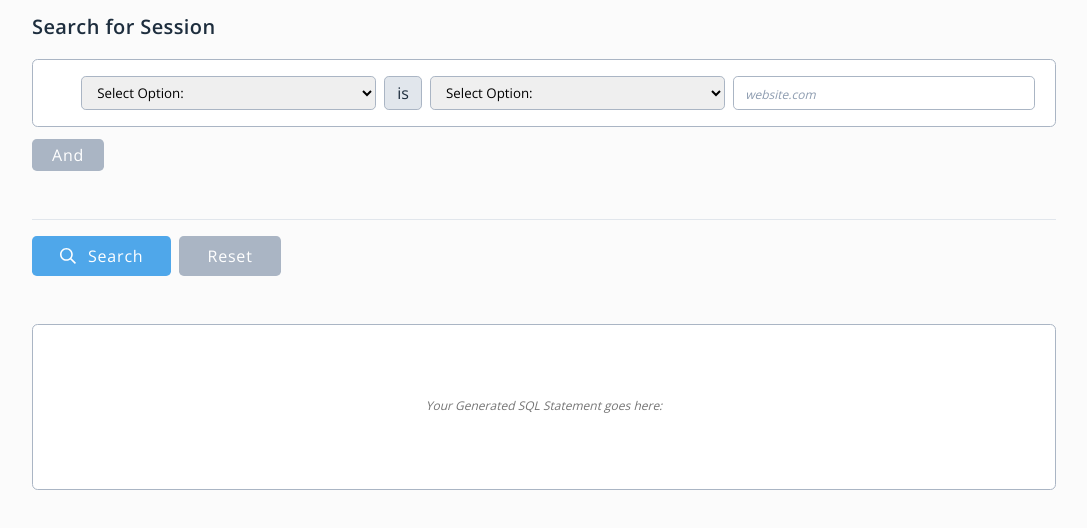
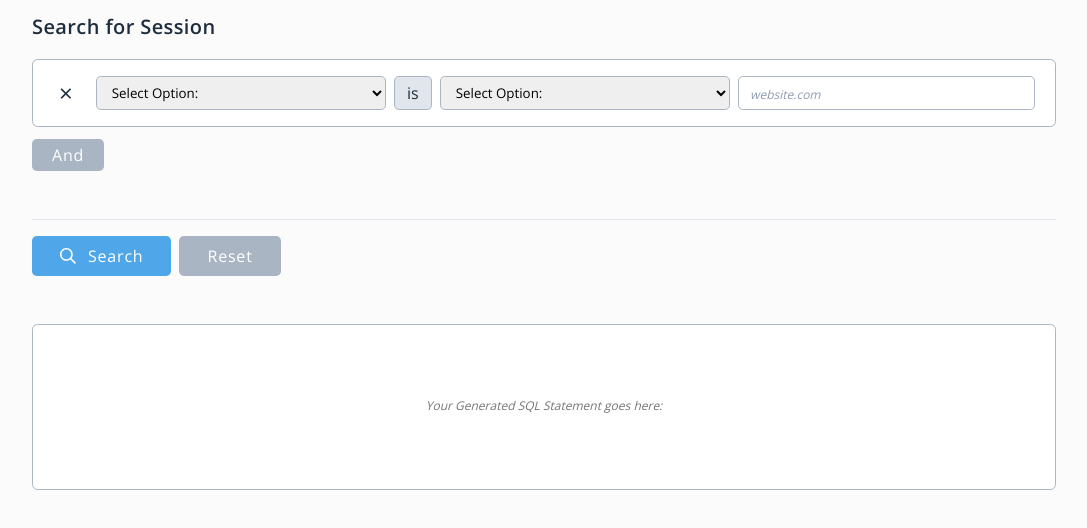
Before and after one commit to RyanBrown/quantum-metric, a React (Create React App) app: page / in a window 1280 px wide. Shown: the top 528 px of the page, without its empty margins (96-1183 px from the left). Built offline with nearby package versions, Linux system fonts and the light colour scheme.

Commit message:
Quantim Metric - styled-components added

```diff
--- a/src/App.js
+++ b/src/App.js
@@ -13,13 +13,13 @@ function App() {
         <>
             <h1>Search for Session</h1>
 
-            <FilterBlock>
-                <Button variant='close'></Button>
+            <div className='filter-block'>
+                <Button variant='close'>&times;</Button>
                 <DropDown />
                 <Marker variant='is' />
                 <DropDown />
                 <TextInput placeholder='website.com' type='url' />
-            </FilterBlock>
+            </div>
 
             {/*<FilterBlock>
                  <Button variant='close' children='&times;' />
```
